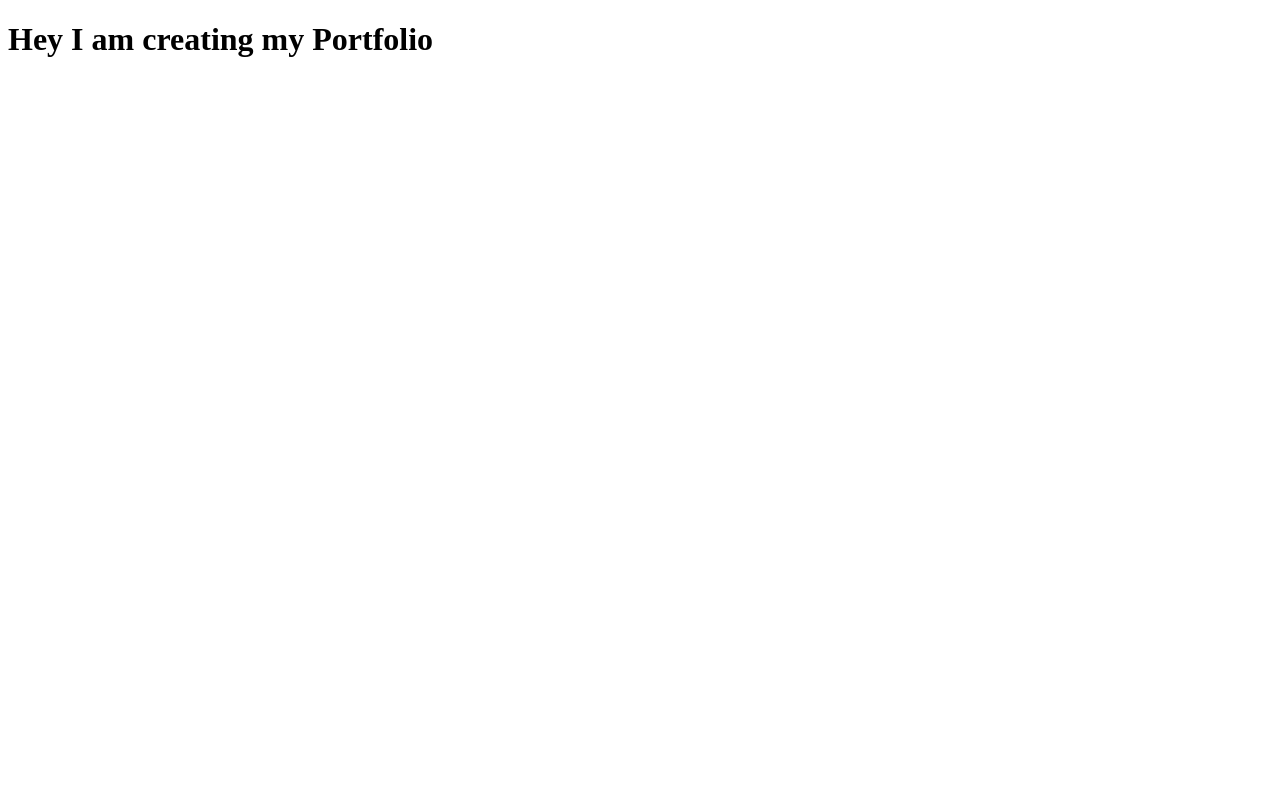
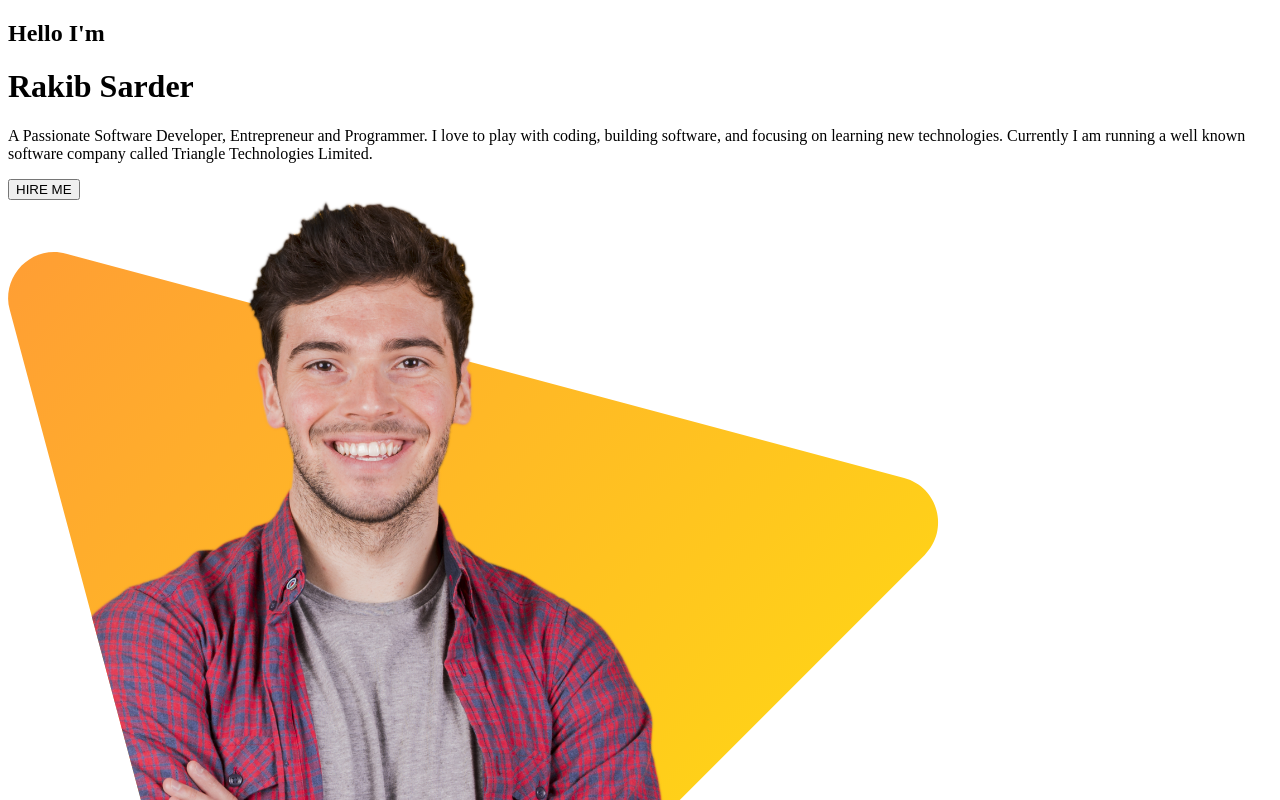
Before and after one commit to iamrakibsarder/portfolio1, a plain HTML site: page index.html in a window 1280 px wide. Shown: the top 800 px of the page. Drawn offline with Linux system fonts and the light colour scheme.

Commit message:
Header Html

```diff
--- a/index.html
+++ b/index.html
@@ -7,6 +7,16 @@
     <title>Portfolio</title>
 </head>
 <body>
-    <h1>Hey I am creating my Portfolio</h1>
+    <header>
+        <div>
+            <h2>Hello I'm</h2>
+            <h1 class="hero-color"> Rakib Sarder </h1>
+            <p>A Passionate Software Developer, Entrepreneur and Programmer. I love to play with coding, building software, and focusing on learning new technologies. Currently I am running a well known software company called Triangle Technologies Limited.</p>
+            <button class="btn-main">HIRE ME</button>
+        </div>
+        <div>
+            <img src="images/peter.png" alt="Banner images">
+        </div>
+    </header>
 </body>
 </html>
```
Also changed, not shown: images/biography-bg.png (added), images/footer-bg.png (added), images/header-bg.png (added), images/latest-work-bg.png (added), images/latest-work/work-1.png (added), images/latest-work/work-2.jpg (added), images/latest-work/work-3.jpg (added), images/peter.png (added), images/peter_dream.png (added).
